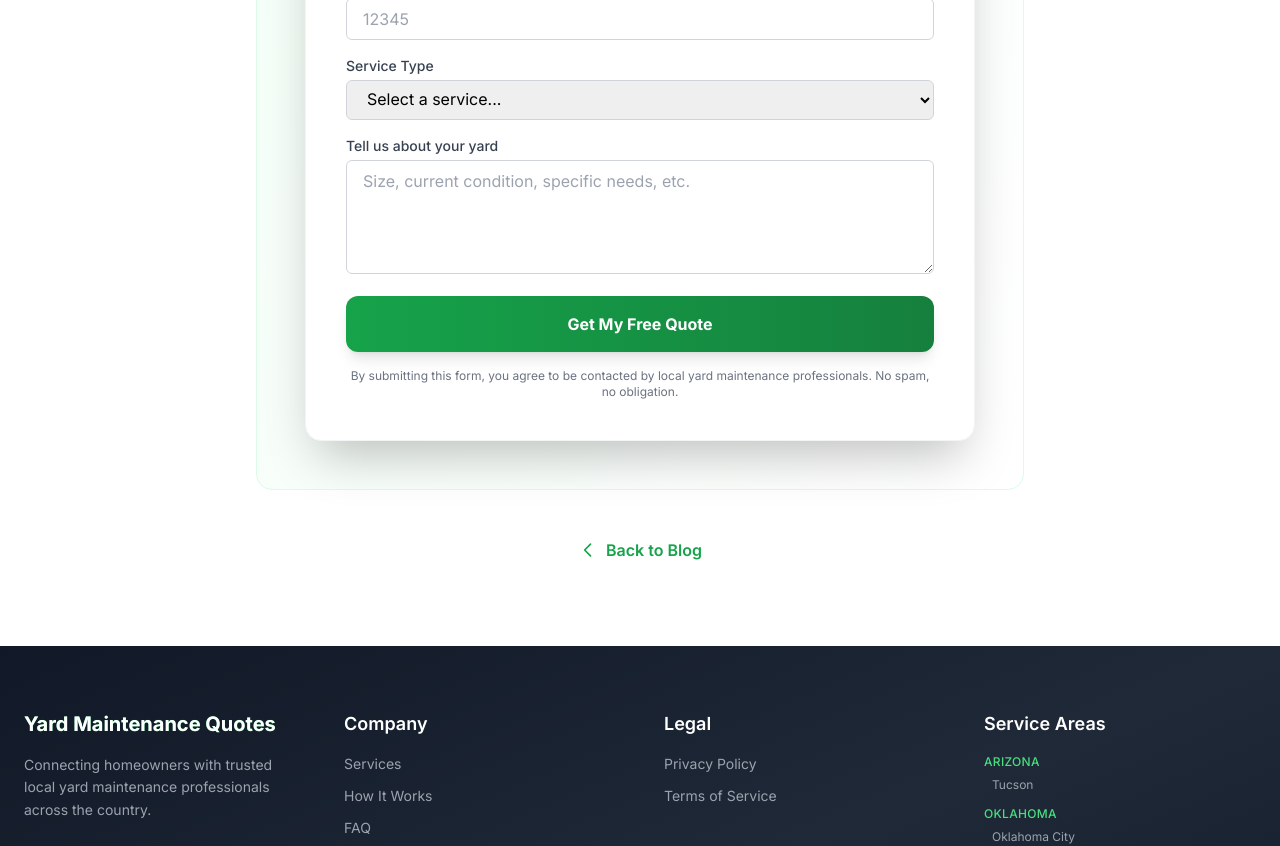
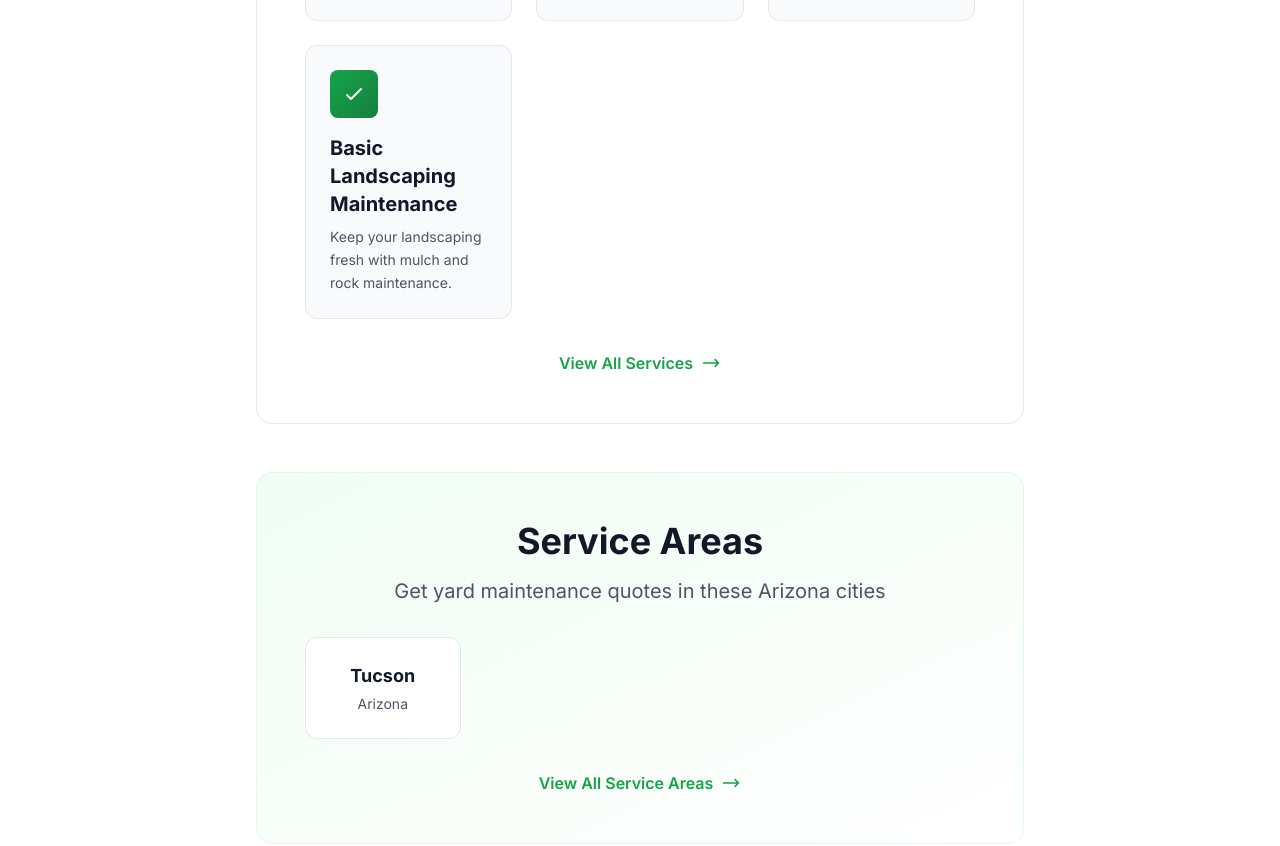
Before and after one commit to Masonba11/yard-maintenance-quotes, a Next.js app: page /blog/complete-arizona-seasonal-yard-cleanup-guide in a window 1280 px wide. Shown: the part 6140-6986 px from the top of the page. Built offline with nearby package versions, Linux system fonts and the light colour scheme.

Commit message:
Add cross-linking to blog posts: link to services and relevant locations

```diff
--- a/app/blog/[slug]/page.tsx
+++ b/app/blog/[slug]/page.tsx
@@ -3,6 +3,8 @@ import Link from "next/link";
 import { getBlogPostBySlug, getAllBlogPosts } from "@/src/data/blog";
 import LeadForm from "@/src/components/LeadForm";
 import type { Metadata } from "next";
+import { services } from "@/src/data/services";
+import { locations } from "@/src/data/locations";
 
 interface BlogPostPageProps {
   params: {
@@ -39,12 +41,33 @@ export async function generateMetadata({
   };
 }
 
+// Map blog categories to state slugs
+const categoryToStateSlug: Record<string, string> = {
+  "Arizona Yard Care": "arizona",
+  "Oklahoma Yard Care": "oklahoma",
+  "Tennessee Yard Care": "tennessee",
+  "South Carolina Yard Care": "south-carolina",
+  "Texas Yard Care": "texas",
+  "Florida Yard Care": "florida",
+  "Arkansas Yard Care": "arkansas",
+  "Idaho Yard Care": "idaho",
+  "New Mexico Yard Care": "new-mexico",
+};
+
 export default function BlogPostPage({ params }: BlogPostPageProps) {
   const post = getBlogPostBySlug(params.slug);
 
   if (!post) {
     notFound();
   }
+
+  // Get relevant locations for this blog post's state
+  const stateSlug = categoryToStateSlug[post.category];
+  const relevantLocations = stateSlug
+    ? locations.filter(
+        (loc) => loc.stateSlug === stateSlug && loc.isPrimary
+      )
+    : [];
 
   return (
     <div className="min-h-screen bg-white">
@@ -120,6 +143,120 @@ export default function BlogPostPage({ params }: BlogPostPageProps) {
             dangerouslySetInnerHTML={{ __html: post.content }}
           />
 
+          {/* Services Cross-Link Section */}
+          <section className="bg-white rounded-2xl p-8 md:p-12 mb-12 border border-gray-200">
+            <div className="text-center mb-8">
+              <h2 className="text-3xl md:text-4xl font-bold text-gray-900 mb-4">
+                Yard Maintenance Services
+              </h2>
+              <p className="text-xl text-gray-600 max-w-2xl mx-auto">
+                Explore our comprehensive yard maintenance services available in
+                your area
+              </p>
+            </div>
+            <div className="grid md:grid-cols-2 lg:grid-cols-3 gap-6">
+              {services.map((service) => (
+                <Link
+                  key={service.id}
+                  href={`/services/${service.id}`}
+                  className="bg-gray-50 p-6 rounded-xl border border-gray-200 hover:border-primary-300 hover:shadow-lg transition-all transform hover:-translate-y-1 group"
+                >
+                  <div className="w-12 h-12 bg-gradient-to-br from-primary-600 to-primary-700 rounded-lg flex items-center justify-center mb-4 group-hover:scale-110 transition-transform">
+                    <svg
+                      className="w-6 h-6 text-white"
+                      fill="none"
+                      stroke="currentColor"
+                      viewBox="0 0 24 24"
+                    >
+                      <path
+                        strokeLinecap="round"
+                        strokeLinejoin="round"
+                        strokeWidth={2}
+                        d="M5 13l4 4L19 7"
+                      />
+                    </svg>
+                  </div>
+                  <h3 className="text-xl font-bold text-gray-900 mb-2 group-hover:text-primary-600 transition-colors">
+                    {service.name}
+                  </h3>
+                  <p className="text-gray-600 text-sm leading-relaxed">
+                    {service.shortDescription}
+                  </p>
+                </Link>
+              ))}
+            </div>
+            <div className="text-center mt-8">
+              <Link
+                href="/services"
+                className="inline-flex items-center text-primary-600 font-semibold hover:text-primary-700 transition-colors group"
+              >
+                View All Services
+                <svg
+                  className="w-5 h-5 ml-2 group-hover:translate-x-1 transition-transform"
+                  fill="none"
+                  stroke="currentColor"
+                  viewBox="0 0 24 24"
+                >
+                  <path
+                    strokeLinecap="round"
+                    strokeLinejoin="round"
+                    strokeWidth={2}
+                    d="M17 8l4 4m0 0l-4 4m4-4H3"
+                  />
+                </svg>
+              </Link>
+            </div>
+          </section>
+
+          {/* Locations Cross-Link Section */}
+          {relevantLocations.length > 0 && (
+            <section className="bg-gradient-to-br from-primary-50 to-white rounded-2xl p-8 md:p-12 mb-12 border border-primary-100">
+              <div className="text-center mb-8">
+                <h2 className="text-3xl md:text-4xl font-bold text-gray-900 mb-4">
+                  Service Areas
+                </h2>
+                <p className="text-xl text-gray-600 max-w-2xl mx-auto">
+                  Get yard maintenance quotes in these {relevantLocations[0]?.state} cities
+                </p>
+              </div>
+              <div className="grid grid-cols-2 md:grid-cols-3 lg:grid-cols-4 gap-4">
+                {relevantLocations.map((location) => (
+                  <Link
+                    key={`${location.stateSlug}-${location.citySlug}`}
+                    href={`/locations/${location.stateSlug}/${location.citySlug}`}
+                    className="bg-white p-6 rounded-xl border border-gray-200 hover:border-primary-300 hover:shadow-lg transition-all transform hover:-translate-y-1 text-center group"
+                  >
+                    <div className="font-bold text-gray-900 mb-1 text-lg group-hover:text-primary-600 transition-colors">
+                      {location.city}
+                    </div>
+                    <div className="text-sm text-gray-600">{location.state}</div>
+                  </Link>
+                ))}
+              </div>
+              <div className="text-center mt-8">
+                <Link
+                  href="/locations"
+                  className="inline-flex items-center text-primary-600 font-semibold hover:text-primary-700 transition-colors group"
+                >
+                  View All Service Areas
+                  <svg
+                    className="w-5 h-5 ml-2 group-hover:translate-x-1 transition-transform"
+                    fill="none"
+                    stroke="currentColor"
+                    viewBox="0 0 24 24"
+                  >
+                    <path
+                      strokeLinecap="round"
+                      strokeLinejoin="round"
+                      strokeWidth={2}
+                      d="M17 8l4 4m0 0l-4 4m4-4H3"
+                    />
+                  </svg>
+                </Link>
+              </div>
+            </section>
+          )}
+
           {/* CTA Section */}
           <section
             id="quote-form"
```
